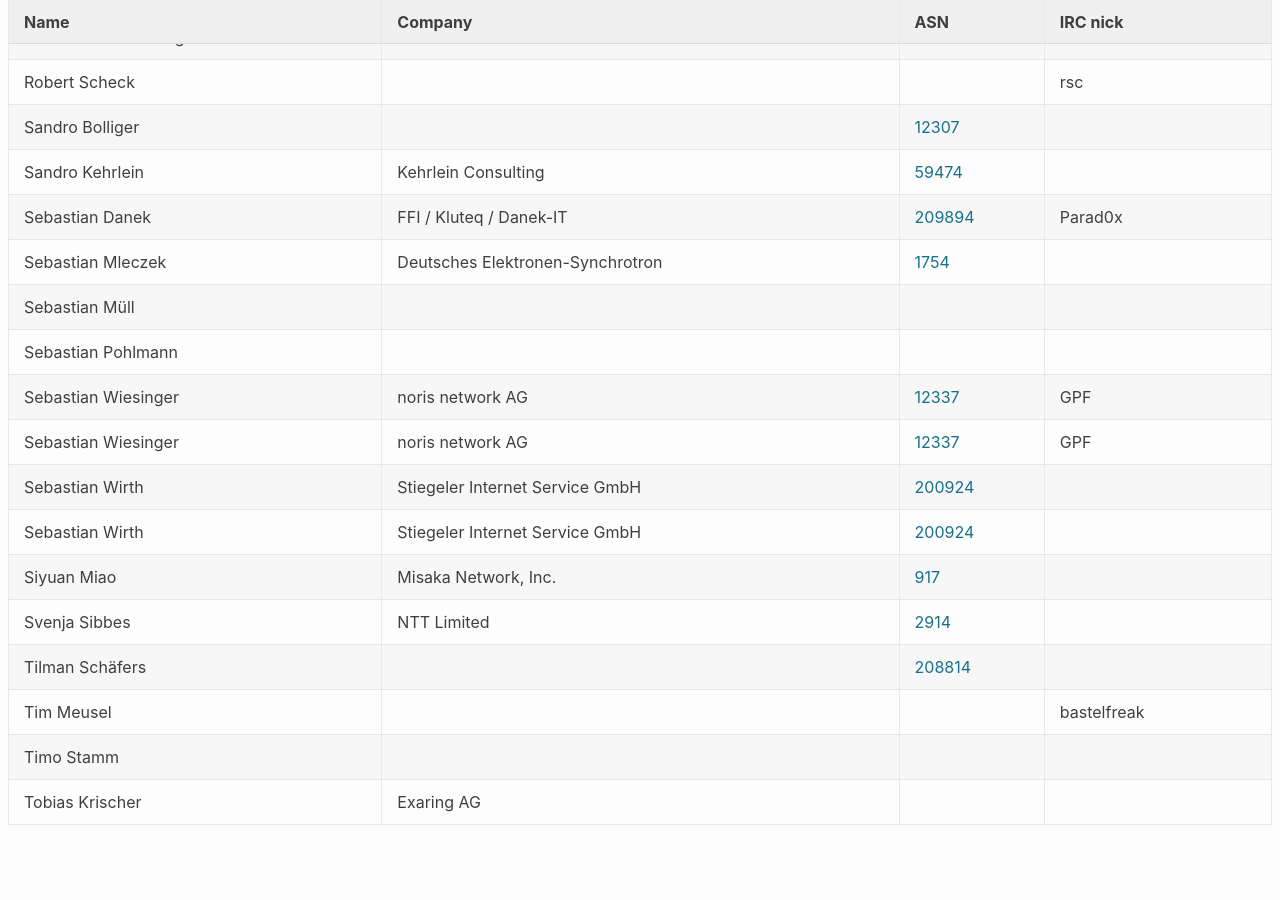
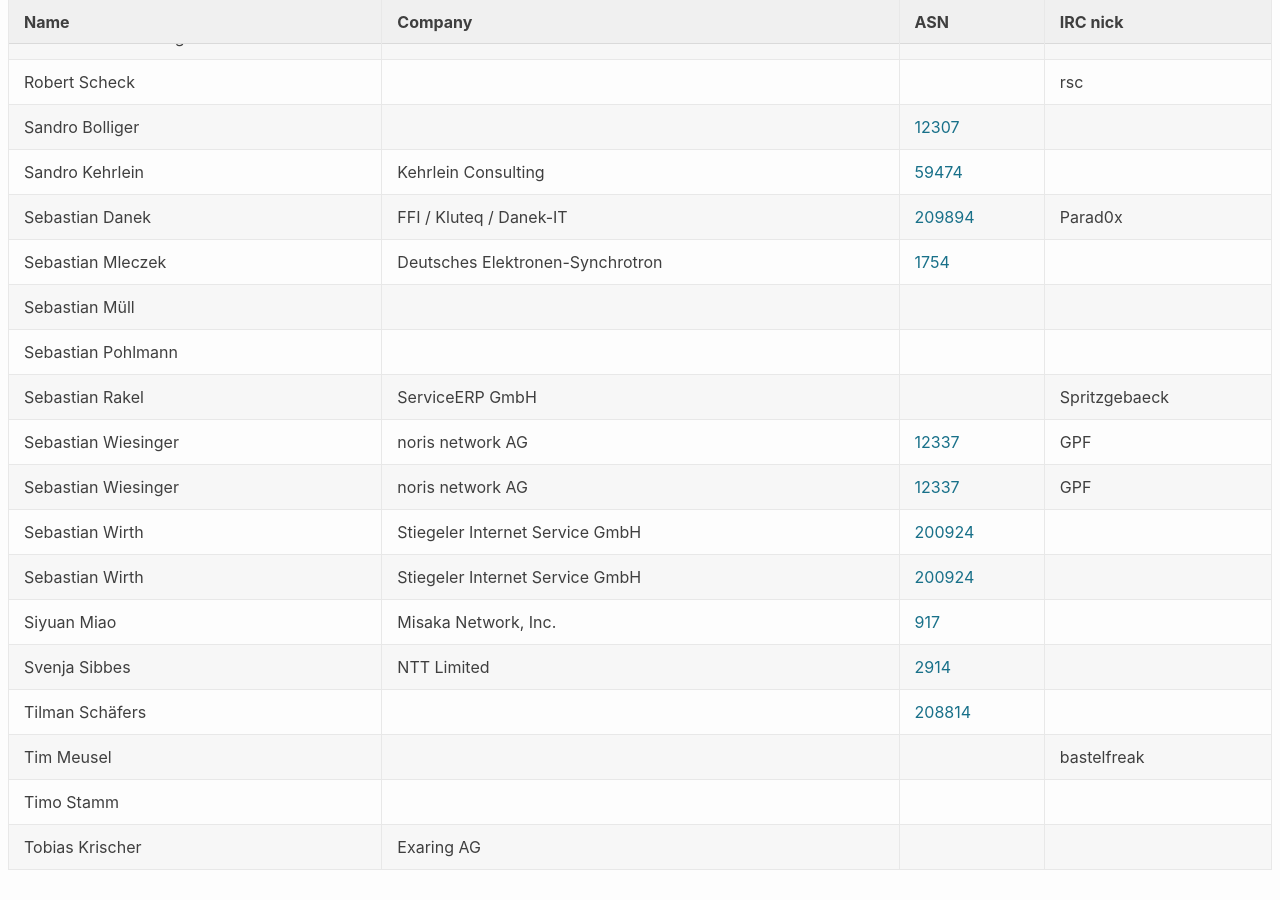
Before and after one commit to denog/pretix-attendeelist, a Jekyll site: the page built from denog14/index.md, in a window 1280 px wide and 900 px high, scrolled down 8762 px. Built offline with Jekyll 4.4.1, drawn with Linux system fonts in a browser that asks for light colours; before the commit the page ends 9617 px from its top, so only the background shows below that.

Commit message:
Latest data: Sun Oct  2 18:15:19 UTC 2022

```diff
--- a/_data/attendees_denog14_remote.json
+++ b/_data/attendees_denog14_remote.json
@@ -378,6 +378,12 @@
     "asn": null
   },
   {
+    "name": "Sebastian Rakel",
+    "company": "ServiceERP GmbH",
+    "irc": "Spritzgebaeck",
+    "asn": null
+  },
+  {
     "name": "Sebastian Wiesinger",
     "company": "noris network AG",
     "irc": "GPF",
```
